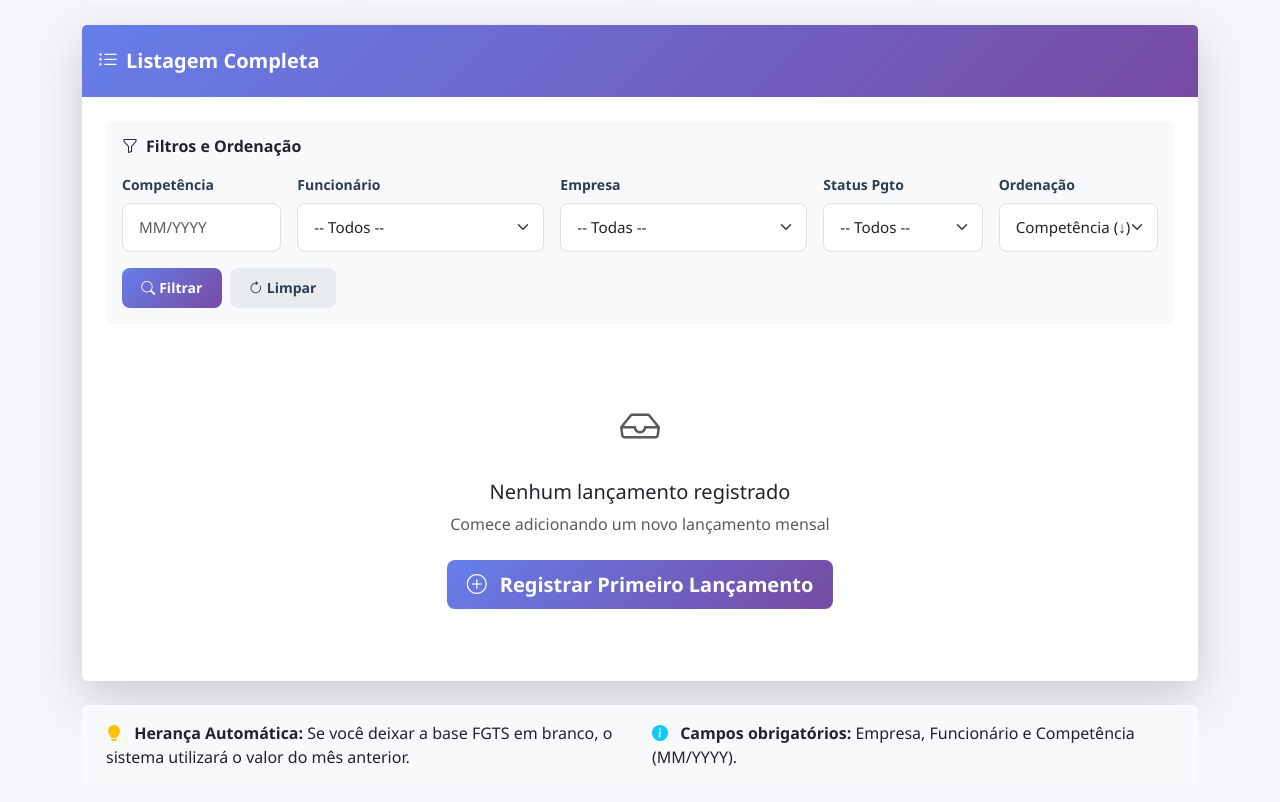
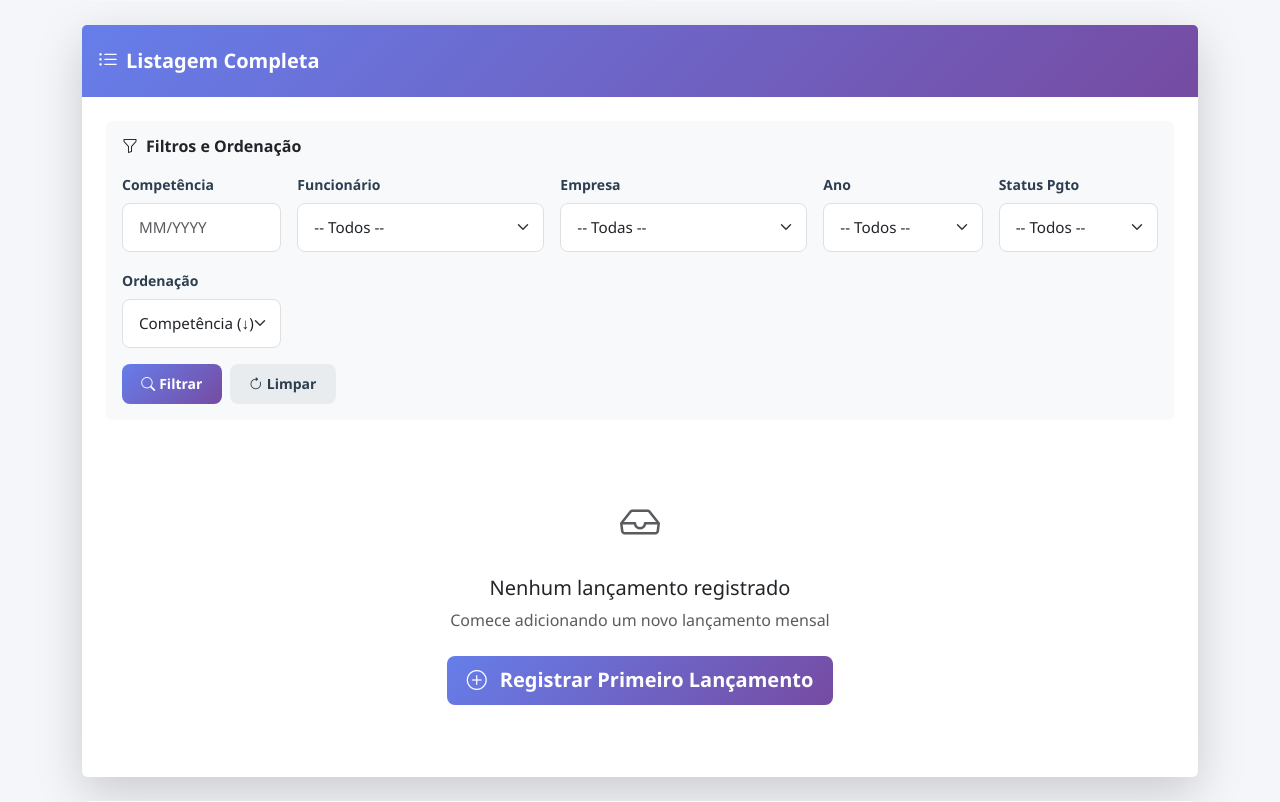
Before and after one commit to fabioGuttierrez/FGTS, a Django app: page /lancamentos/ in a window 1280 px wide. Shown: the part 354-1156 px from the top of the page. Run offline with Django 5.2, Linux system fonts and the light colour scheme; a user stored in the database is signed in; data that the repository does not hold is empty; parts of the project's set-up code (start-up, migrations or seed data) failed here and were passed over.

Commit message:
feat: filtro/ordenacao por ano e ajustes 13o

```diff
--- a/fgtsweb/urls.py
+++ b/fgtsweb/urls.py
@@ -25,6 +25,7 @@
     LancamentoCreateView,
     LancamentoUpdateView,
     LancamentoListView,
+    LancamentoDeleteView,
     GerarLancamentosAutomaticosView,
     LancamentoImportView,
     LancamentoDownloadTemplateView,
@@ -54,6 +55,7 @@
     path('lancamentos/', LancamentoListView.as_view(), name='lancamento-list'),
     path('lancamentos/novo/', LancamentoCreateView.as_view(), name='lancamento-create'),
     path('lancamentos/<int:pk>/editar/', LancamentoUpdateView.as_view(), name='lancamento-update'),
+    path('lancamentos/<int:pk>/excluir/', LancamentoDeleteView.as_view(), name='lancamento-delete'),
     path('lancamentos/importar/', LancamentoImportView.as_view(), name='lancamento-import'),
     path('lancamentos/download-template/', LancamentoDownloadTemplateView.as_view(), name='lancamento-download-template'),
     path('lancamentos/gerar/<int:funcionario_id>/', GerarLancamentosAutomaticosView.as_view(), name='lancamento-gerar-automatico'),
--- a/lancamentos/models.py
+++ b/lancamentos/models.py
@@ -69,6 +69,12 @@
 
 		if not self.competencia:
 			return
+
+		# Garantir que empresa e funcionário estejam definidos antes das validações
+		if not self.empresa_id:
+			raise ValidationError({'empresa': 'Empresa é obrigatória.'})
+		if not self.funcionario_id:
+			raise ValidationError({'funcionario': 'Funcionário é obrigatório.'})
 
 		try:
 			mes, ano = map(int, self.competencia.split('/'))
--- a/lancamentos/templates/lancamentos/lancamento_list.html
+++ b/lancamentos/templates/lancamentos/lancamento_list.html
@@ -144,6 +144,15 @@
                             </select>
                         </div>
                         <div class="col-md-2">
+                            <label for="ano" class="form-label small fw-bold">Ano</label>
+                            <select class="form-select form-select-sm" id="ano" name="ano">
+                                <option value="">-- Todos --</option>
+                                {% for ano in anos %}
+                                    <option value="{{ ano }}" {% if ano|stringformat:"s" == ano_filtro %}selected{% endif %}>{{ ano }}</option>
+                                {% endfor %}
+                            </select>
+                        </div>
+                        <div class="col-md-2">
                             <label for="status_pagto" class="form-label small fw-bold">Status Pgto</label>
                             <select class="form-select form-select-sm" id="status_pagto" name="status_pagto">
                                 <option value="">-- Todos --</option>
@@ -156,6 +165,8 @@
                             <select class="form-select form-select-sm" id="ordem" name="ordem">
                                 <option value="-competencia" {% if ordem_filtro == '-competencia' %}selected{% endif %}>Competência (↓)</option>
                                 <option value="competencia_asc" {% if ordem_filtro == 'competencia_asc' %}selected{% endif %}>Competência (↑)</option>
+                                <option value="ano_desc" {% if ordem_filtro == 'ano_desc' %}selected{% endif %}>Ano (↓)</option>
+                                <option value="ano_asc" {% if ordem_filtro == 'ano_asc' %}selected{% endif %}>Ano (↑)</option>
                                 <option value="funcionario_asc" {% if ordem_filtro == 'funcionario_asc' %}selected{% endif %}>Funcionário A-Z</option>
                                 <option value="funcionario_desc" {% if ordem_filtro == 'funcionario_desc' %}selected{% endif %}>Funcionário Z-A</option>
                             </select>
@@ -217,6 +228,11 @@
                             </td>
                             <td class="py-3 px-4">
                                 <span class="badge bg-info text-dark fw-bold">{{ lancamento.competencia }}</span>
+                                {% if lancamento.parcela_13 %}
+                                    <span class="badge bg-warning text-dark ms-1">
+                                        13º - {{ lancamento.parcela_13|yesno:"1ª parcela,2ª parcela" }}
+                                    </span>
+                                {% endif %}
                             </td>
                             <td class="py-3 px-4">
                                 <div class="fw-bold text-dark">{{ lancamento.funcionario.nome }}</div>
@@ -236,7 +252,7 @@
                                     </span>
                                     {% if lancamento.pago_em %}
                                         <small class="text-muted d-block mt-1" style="font-size: 0.7rem;">
-                                            {{ lancamento.pago_em|date:"d/m/Y H:i" }}
+                                            {{ lancamento.pago_em|date:"d/m/Y" }}
                                         </small>
                                     {% endif %}
                                 {% else %}
@@ -253,9 +269,12 @@
                                     <a href="{% url 'lancamento-update' lancamento.id %}" class="btn btn-outline-primary" title="Editar" data-bs-toggle="tooltip">
                                         <i class="bi bi-pencil"></i>
                                     </a>
-                                    <button class="btn btn-outline-danger" title="Excluir" data-bs-toggle="tooltip">
-                                        <i class="bi bi-trash"></i>
-                                    </button>
+                                    <form method="post" action="{% url 'lancamento-delete' lancamento.id %}" style="display: inline;">
+                                        {% csrf_token %}
+                                        <button type="submit" class="btn btn-outline-danger" title="Excluir" data-bs-toggle="tooltip" onclick="return confirm('Excluir lançamento {{ lancamento.competencia }} de {{ lancamento.funcionario.nome }}?');">
+                                            <i class="bi bi-trash"></i>
+                                        </button>
+                                    </form>
                                     {% if lancamento.is_ultima_competencia %}
                                     <form method="post" action="{% url 'lancamento-gerar-automatico' lancamento.funcionario.id %}" style="display: inline;" onsubmit="return confirm('Gerar lançamentos automáticos para {{ lancamento.funcionario.nome }}?')">
                                         {% csrf_token %}
--- a/lancamentos/views.py
+++ b/lancamentos/views.py
@@ -29,11 +29,33 @@
 )
 from .services.importacao import LancamentoImportService
 from .services.sefip_export import gerar_sefip_conteudo, SefipFilters
+from .services.competencia_13 import Competencia13Service
 from django.conf import settings
 from indices.services.indice_service import IndiceFGTSService
 from funcionarios.models import Funcionario
 from fgtsweb.mixins import get_allowed_empresa_ids, is_empresa_allowed, EmpresaScopeMixin
 from django.http import HttpResponseForbidden, HttpResponse
+from django.db.models.functions import Substr
+
+
+class LancamentoDeleteView(LoginRequiredMixin, EmpresaScopeMixin, View):
+    """Exclui um lançamento específico via POST."""
+
+    def post(self, request, pk):
+        try:
+            lancamento = get_object_or_404(Lancamento, pk=pk)
+
+            # Permissão por empresa
+            if not is_empresa_allowed(request.user, lancamento.empresa.codigo):
+                messages.error(request, '❌ Você não tem permissão para excluir este lançamento.')
+                return redirect('lancamento-list')
+
+            lancamento.delete()
+            messages.success(request, '🗑️ Lançamento excluído com sucesso.')
+        except Exception as e:
+            messages.error(request, f'❌ Erro ao excluir lançamento: {str(e)}')
+
+        return redirect('lancamento-list')
 
 
 class LancamentoCreateView(LoginRequiredMixin, EmpresaScopeMixin, CreateView):
@@ -90,6 +112,7 @@
 
     def get_queryset(self):
         qs = super().get_queryset().select_related('empresa', 'funcionario')
+        qs = qs.annotate(ano_comp=Substr('competencia', 4, 4))
 
         # Filtra apenas lançamentos de empresas permitidas
         allowed_ids = get_allowed_empresa_ids(self.request.user)
@@ -100,6 +123,7 @@
         competencia = self.request.GET.get('competencia', '').strip()
         funcionario_id = self.request.GET.get('funcionario', '').strip()
         empresa_id = self.request.GET.get('empresa', '').strip()
+        ano = self.request.GET.get('ano', '').strip()
         status_pagto = self.request.GET.get('status_pagto', '').strip()
 
         if competencia:
@@ -113,6 +137,9 @@
 
         if status_pagto in ['pago', 'nao_pago']:
             qs = qs.filter(pago=(status_pagto == 'pago'))
+
+        if ano:
+            qs = qs.filter(ano_comp=ano)
 
         # Aplicar ordenação
         ordem = self.request.GET.get('ordem', '-competencia').strip()
@@ -120,6 +147,10 @@
             qs = qs.order_by('competencia')
         elif ordem == 'competencia_desc':
             qs = qs.order_by('-competencia')
+        elif ordem == 'ano_asc':
+            qs = qs.order_by('ano_comp', 'competencia')
+        elif ordem == 'ano_desc':
+            qs = qs.order_by('-ano_comp', '-competencia')
         elif ordem == 'funcionario_asc':
             qs = qs.order_by('funcionario__nome')
         elif ordem == 'funcionario_desc':
@@ -137,14 +168,20 @@
         if allowed_ids is not None:
             context['empresas'] = Empresa.objects.filter(codigo__in=allowed_ids)
             context['funcionarios'] = Funcionario.objects.filter(empresa__codigo__in=allowed_ids).order_by('nome')
+            anos_qs = Lancamento.objects.filter(empresa__codigo__in=allowed_ids)
         else:
             context['empresas'] = Empresa.objects.all()
             context['funcionarios'] = Funcionario.objects.all().order_by('nome')
+            anos_qs = Lancamento.objects.all()
+
+        anos_qs = anos_qs.annotate(ano_comp=Substr('competencia', 4, 4)).values_list('ano_comp', flat=True).distinct()
+        context['anos'] = sorted([a for a in anos_qs if a], reverse=True)
 
         # Passar parâmetros de filtro para o template
         context['competencia_filtro'] = self.request.GET.get('competencia', '')
         context['funcionario_filtro'] = self.request.GET.get('funcionario', '')
         context['empresa_filtro'] = self.request.GET.get('empresa', '')
+        context['ano_filtro'] = self.request.GET.get('ano', '')
         context['status_pagto_filtro'] = self.request.GET.get('status_pagto', '')
         context['ordem_filtro'] = self.request.GET.get('ordem', '-competencia')
 
@@ -219,6 +256,7 @@
 
             # Gerar lançamentos mês a mês
             lancamentos_criados = 0
+            lancamentos_13_criados = 0
             data_atual = data_ultimo + relativedelta(months=1)
             base_fgts_anterior = ultimo_lancamento.base_fgts
 
@@ -240,15 +278,43 @@
 
                 data_atual += relativedelta(months=1)
 
+            # Gerar automaticamente as duas parcelas do 13º para os anos entre o último lançamento e o ano atual
+            ano_inicio = data_ultimo.year
+            ano_fim = data_hoje.year
+
+            for ano_ref in range(ano_inicio, ano_fim + 1):
+                competencias_13 = Competencia13Service.gerar_competencias_13(funcionario.empresa, ano_ref, funcionario)
+                for comp_str, parcela in competencias_13:
+                    if not Lancamento.objects.filter(funcionario=funcionario, competencia=comp_str, parcela_13=parcela).exists():
+                        base_13_total = base_fgts_anterior
+                        primeira_parcela_valor = base_13_total * Decimal('0.5')
+                        base_13 = primeira_parcela_valor if parcela == 1 else (base_13_total - primeira_parcela_valor)
+                        Lancamento.objects.create(
+                            empresa=funcionario.empresa,
+                            funcionario=funcionario,
+                            competencia=comp_str,
+                            parcela_13=parcela,
+                            base_fgts=base_13,
+                            valor_fgts=base_13 * Decimal('0.08'),
+                            pago=False,
+                        )
+                        lancamentos_13_criados += 1
+
             if lancamentos_criados > 0:
                 messages.success(
                     request,
-                    f'✅ {lancamentos_criados} lançamento(s) gerado(s) automaticamente para {funcionario.nome}!'
+                    f'✅ {lancamentos_criados} lançamento(s) mensal(is) gerado(s) automaticamente para {funcionario.nome}!'
                 )
             else:
                 messages.info(
                     request,
                     f'ℹ️ Todos os lançamentos de {funcionario.nome} já estão cadastrados até hoje.'
+                )
+
+            if lancamentos_13_criados > 0:
+                messages.success(
+                    request,
+                    f'✅ {lancamentos_13_criados} lançamento(s) de 13º gerado(s) automaticamente para {funcionario.nome}!'
                 )
 
         except Funcionario.DoesNotExist:
```
